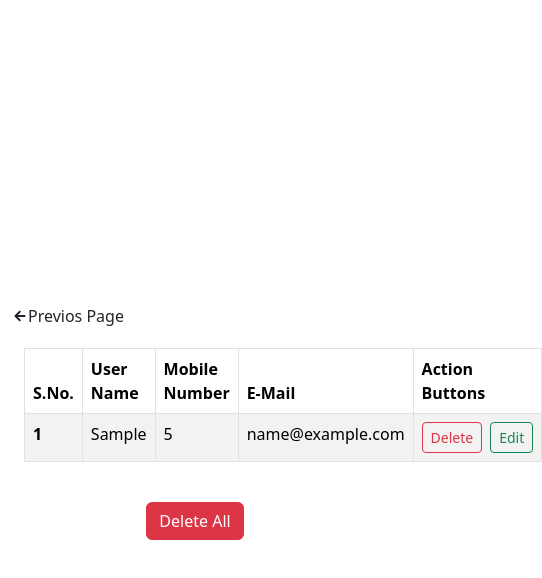
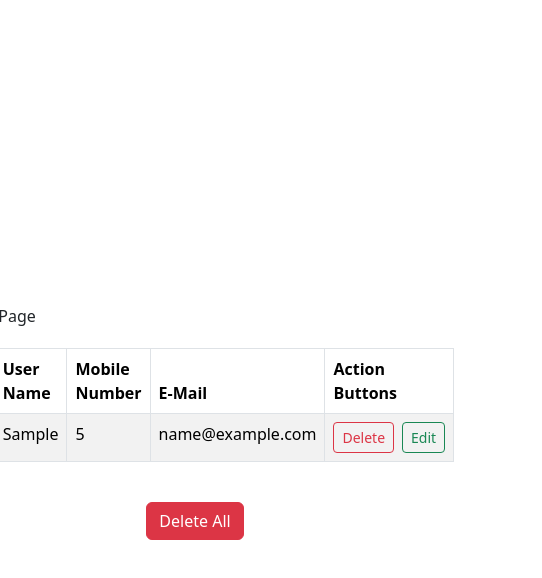
Before and after one commit to syedjunaid7/User-Management-CRUD-App, a React (Create React App) app: page / in a window 390 px wide. Both pictures are taken after typing "Sample", "5", "name@example.com" into the empty fields and a click on the button "Submit". Shown: the top 578 px of the page, 542 px wide, since content can reach past the window. Built offline with nearby package versions, Linux system fonts and the light colour scheme.

Commit message:
final commit

```diff
--- a/src/App.css
+++ b/src/App.css
@@ -5,9 +5,7 @@
   justify-content: center;
   align-items: center;
 }
-.container >row >table{
-  width: 40%;
-}
+
 
 .top{
   margin-bottom: 20px;
@@ -23,3 +21,40 @@
 .button{
   width: 100%;
 }
+
+@media (max-width: 767px) {
+  /* CSS styles for mobile screens */
+  .container {
+    /* Modify container styles for mobile */
+  }
+
+  .row {
+    /* Modify row styles for mobile */
+  }
+
+  .col {
+    /* Modify column styles for mobile */
+  }
+
+  .table-cont {
+    /* Modify table container styles for mobile */
+  }
+
+  .table {
+    /* Modify table styles for mobile */
+  }
+
+  /* Continue modifying other styles for mobile as needed */
+
+  .App {
+    /* Modify overall app styles for mobile */
+  }
+
+  .top {
+    /* Modify top styles for mobile */
+  }
+
+  .button {
+    /* Modify button styles for mobile */
+  }
+}
--- a/src/pages/Display/Dsiplay.jsx
+++ b/src/pages/Display/Dsiplay.jsx
@@ -27,7 +27,7 @@ function Dsiplay({ editList, setUserName, setEmail, setMobileNo }) {
     setUserName("");
   }
   return (
-    <div class="container">
+    <div class="container-main">
       <div className="top" onClick={previous}>
         <IoMdArrowRoundBack className="back" onClick={previous} />
         <span>Previos Page</span>
```
